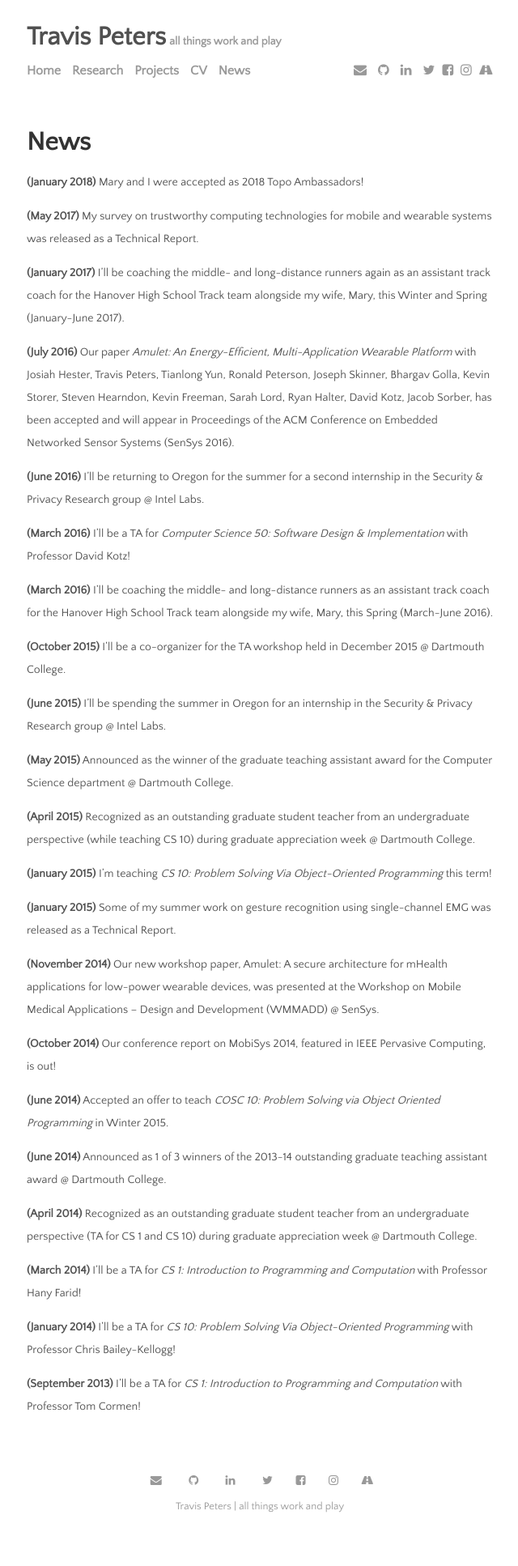
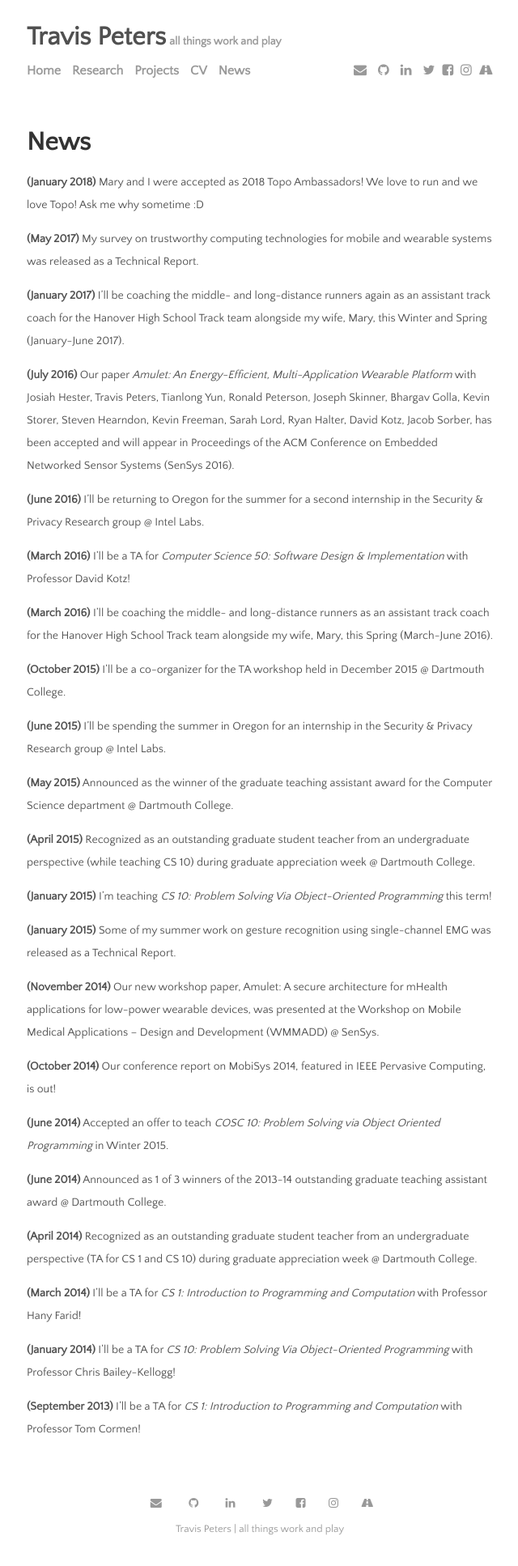
Before and after one commit to traviswpeters/traviswpeters.github.io, a Jekyll site: the page built from news.md, in a window 1280 px wide. Shown: the whole page at 81% size, without its empty margins (319-959 px from the left). Built offline with Jekyll 4.4.1, drawn with Linux system fonts in a browser that asks for light colours; nearby versions of some CDN libraries; before the commit the page ends 1906 px from its top, so only the background shows below that.

Commit message:
text update

```diff
--- a/_data/news.yml
+++ b/_data/news.yml
@@ -1,6 +1,4 @@
-# TODO: TOPO
-
-- descr: "Mary and I were accepted as 2018 Topo Ambassadors!"
+- descr: "Mary and I were accepted as 2018 Topo Ambassadors! We love to run and we love Topo! Ask me why sometime :D"
   date: January 2018
   show: true
 
```
